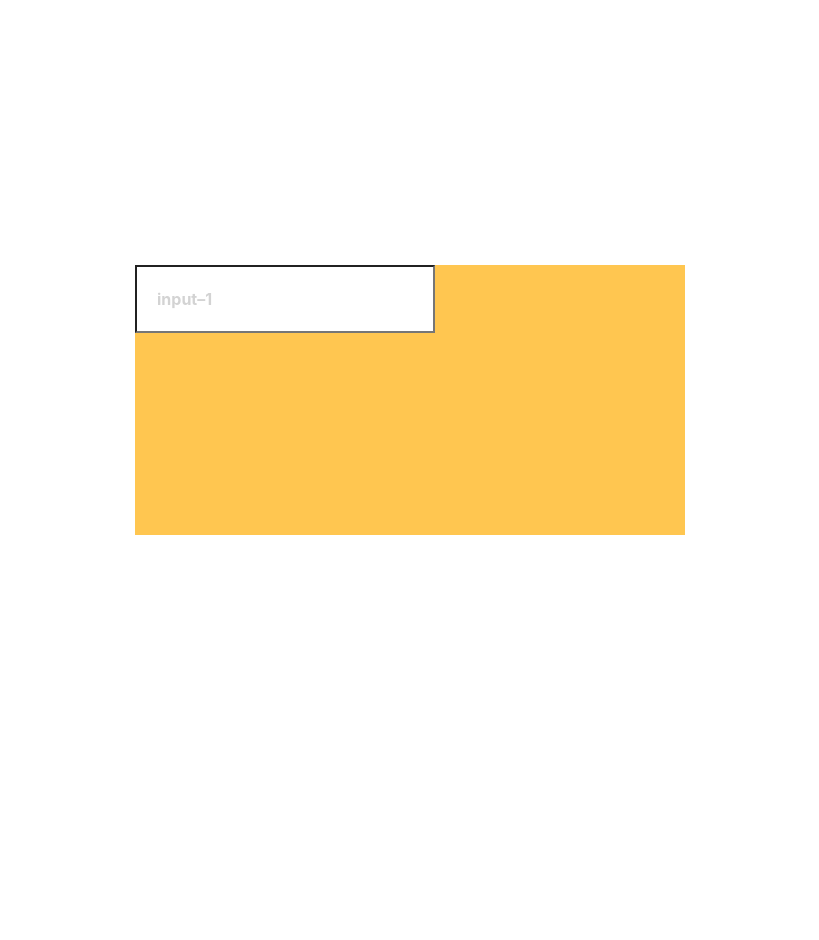
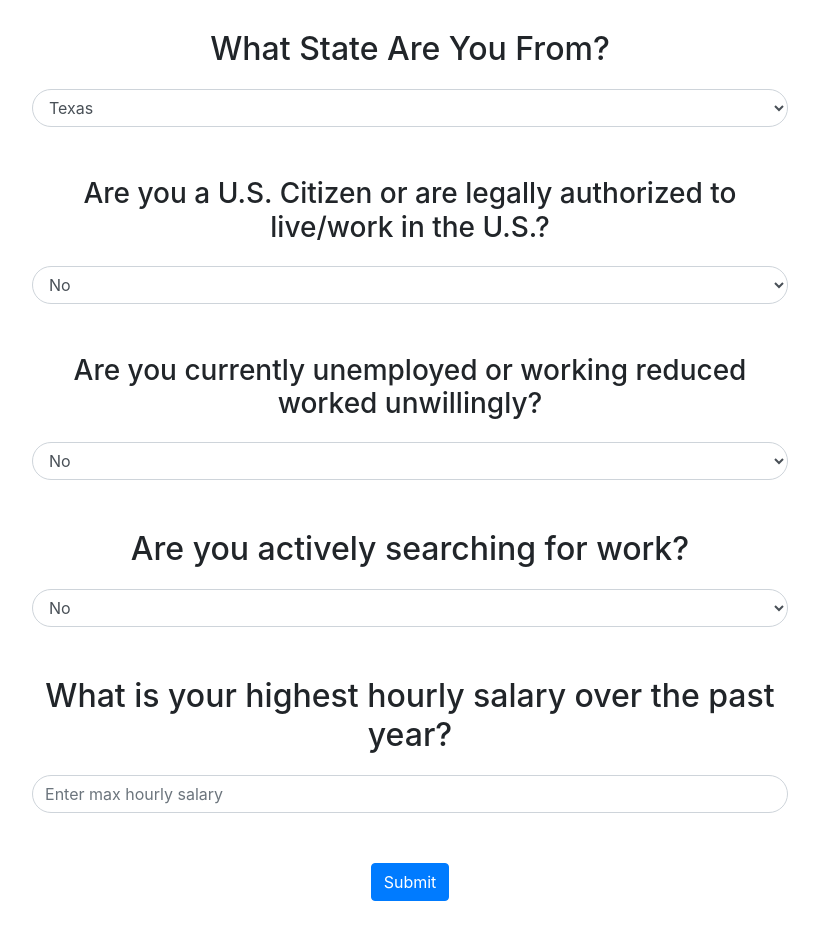
Before and after one commit to kxl4126/IQualify, a React (Create React App) app in the folder iqualify/: page /search in a window 1280 px wide. Shown: the top 940 px of the page, without its empty margins (230-1049 px from the left). Built offline with nearby package versions, Linux system fonts and the light colour scheme.

Commit message:
Form done

```diff
--- a/iqualify/package.json
+++ b/iqualify/package.json
@@ -13,6 +13,7 @@
     "react-dom": "^17.0.1",
     "react-router-dom": "^5.2.0",
     "react-scripts": "4.0.0",
+    "react-typeform-embed": "^0.2.1",
     "web-vitals": "^0.2.4"
   },
   "scripts": {
--- a/iqualify/src/App.css
+++ b/iqualify/src/App.css
@@ -265,3 +265,12 @@ p {
     transform: translateY(-5px);
   }
 }
+.form-control{
+  border-radius: 40px !important;
+  margin-top: 5px !important;
+  margin-bottom: 50px !important;
+}
+
+.btn-primary{
+  margin-bottom: 40px !important;
+}
--- a/iqualify/src/App2.css
+++ b/iqualify/src/App2.css
@@ -322,104 +322,3 @@ body {
   100% {
     transform: translate(-350%, -50%) scale(0);
     opacity: 0; } }
-body {
-  background-color: #ffc650;
-  text-align: center; }
-
-form {
-  background-color: #ffc650;
-  position: absolute;
-  top: 50%;
-  left: 50%;
-  transform: translate(-50%, -50%);
-  width: 550px;
-  height: 270px;
-  display: flex;
-  justify-content: center;
-  align-items: center;
-  flex-wrap: wrap; }
-
-/* radio */
-fieldset {
-  width: 100%;
-  text-align: center; }
-
-input[type="radio"] {
-  display: none; }
-  input[type="radio"] + label {
-    color: white;
-    font-weight: bold;
-    font-size: 1rem;
-    cursor: pointer;
-    user-select: none;
-    padding-left: 20px;
-    padding-right: 20px; }
-    input[type="radio"] + label::before {
-      transition: all 250ms cubic-bezier(0.4, 0.25, 0.3, 1);
-      content: "";
-      width: 30px;
-      height: 30px;
-      border-radius: 50%;
-      background-color: white;
-      border: 0px solid white;
-      font-size: 0;
-      position: absolute;
-      bottom: 275%;
-      left: 50%;
-      transform: translate(-50%, 50%); }
-    input[type="radio"] + label::after {
-      transition: all 250ms cubic-bezier(0.4, 0.25, 0.3, 1);
-      content: "";
-      width: 0;
-      height: 0;
-      border-radius: 50%;
-      background-color: white;
-      position: absolute;
-      bottom: 275%;
-      left: 50%;
-      transform: translate(-50%, 50%); }
-  input[type="radio"]:checked + label::before {
-    background-color: transparent;
-    width: 40px;
-    height: 40px;
-    border-width: 2px; }
-  input[type="radio"]:checked + label::after {
-    width: 30px;
-    height: 30px; }
-
-/* input */
-section.input-container label {
-  position: relative;
-  display: block; }
-  section.input-container label input {
-    display: block;
-    padding: 20px;
-    width: 300px;
-    margin-bottom: 10px;
-    outline: none;
-    transition: all 0.2s ease-in-out;
-    background-color: white;
-    font-weight: bold;
-    color: #ff7975; }
-    section.input-container label input::placeholder {
-      transition: all 0.2s ease-in-out;
-      color: #d3d3d3;
-      font-weight: bold; }
-    section.input-container label input:focus, section.input-container label input.populated {
-      padding-top: 28px;
-      padding-bottom: 12px; }
-      section.input-container label input:focus::placeholder, section.input-container label input.populated::placeholder {
-        color: transparent; }
-      section.input-container label input:focus + span, section.input-container label input.populated + span {
-        opacity: 1;
-        top: 10px; }
-  section.input-container label span {
-    font-size: 0.8rem;
-    color: #a9a9a9;
-    position: absolute;
-    top: 0px;
-    left: 20px;
-    opacity: 0;
-    transition: all 0.2s ease-in-out; }
-
-/*# sourceMappingURL=App2.css.map */
--- a/iqualify/src/App2.scss
+++ b/iqualify/src/App2.scss
@@ -342,126 +342,3 @@ body {
     opacity: 0;
   }
 }
-
-body {
-  background-color: #ffc650;
-  text-align: center;
-}
-
-form {
-  background-color: #ffc650;
-  position: absolute;
-  top: 50%;
-  left: 50%;
-  transform: translate(-50%, -50%);
-  width: 550px;
-  height: 270px;
-  display: flex;
-  justify-content: center;
-  align-items: center;
-  flex-wrap: wrap;
-}
-
-/* radio */
-fieldset {
-  width: 100%;
-  text-align: center;
-}
-
-input[type="radio"] {
-  display: none;
-  + label {
-    color: white;
-    font-weight: bold;
-    font-size: 1rem;
-    cursor: pointer;
-    user-select: none;
-    padding-left: 20px;
-    padding-right: 20px;
-    &::before {
-      transition: all 250ms cubic-bezier(0.4, 0.25, 0.3, 1);
-      content: "";
-      width: 30px;
-      height: 30px;
-      border-radius: 50%;
-      background-color: white;
-      border: 0px solid white;
-      font-size: 0;
-      position: absolute;
-      bottom: 275%;
-      left: 50%;
-      transform: translate(-50%, 50%);
-    }
-
-    &::after {
-      transition: all 250ms cubic-bezier(0.4, 0.25, 0.3, 1);
-      content: "";
-      width: 0;
-      height: 0;
-      border-radius: 50%;
-      background-color: white;
-      position: absolute;
-      bottom: 275%;
-      left: 50%;
-      transform: translate(-50%, 50%);
-    }
-  }
-  &:checked + label {
-    &::before {
-      background-color: transparent;
-      width: 40px;
-      height: 40px;
-      border-width: 2px;
-    }
-
-    &::after {
-      width: 30px;
-      height: 30px;
-    }
-  }
-}
-
-/* input */
-section.input-container {
-  label {
-    position: relative;
-    display: block;
-    input {
-      display: block;
-      padding: 20px;
-      width: 300px;
-      margin-bottom: 10px;
-      outline: none;
-      transition: all 0.2s ease-in-out;
-      background-color: white;
-      font-weight: bold;
-      color: #ff7975;
-      &::placeholder {
-        transition: all 0.2s ease-in-out;
-        color: #d3d3d3;
-        font-weight: bold;
-      }
-      &:focus,
-      &.populated {
-        padding-top: 28px;
-        padding-bottom: 12px;
-        &::placeholder {
-          color: transparent;
-        }
-        & + span {
-          opacity: 1;
-          top: 10px;
-        }
-      }
-    }
-    span {
-      font-size: 0.8rem;
-      color: #a9a9a9;
-      position: absolute;
-      top: 0px;
-      left: 20px;
-      opacity: 0;
-      transition: all 0.2s ease-in-out;
-    }
-  }
-}
--- a/iqualify/src/pages/home.js
+++ b/iqualify/src/pages/home.js
@@ -31,7 +31,6 @@ export default class home extends Component {
               href="#map"
               className="scroll-down smoothscroll"
               address="true"
-              onClick={this.scrollToMyRef}
             ></a>
           </div>
           {/* <div className="home-sections">
--- a/iqualify/src/pages/search.js
+++ b/iqualify/src/pages/search.js
@@ -1,34 +1,122 @@
 import React, { Component } from "react";
+import { Form, Button, DropdownButton, Dropdown } from "react-bootstrap";
 
 export default class search extends Component {
+  state = {
+    userState: "Texas",
+    isCitizen: false,
+    isActivelySearching: false,
+    isUnemployed: false,
+    highestSalary: 0,
+  };
+
+  onSubmit = () => {
+    this.props.history.push(`/result?userState=${this.state.userState}&salary=${this.state.highestSalary}`)
+  };
+
   render() {
+    const {
+      userState,
+      isCitizen,
+      isActivelySearching,
+      isUnemployed,
+      highestSalary,
+    } = this.state;
     return (
-      <div>
-        <form>
-          <section class="input-container">
-            <label>
-              <input type="text" placeholder="input–1" name="product_name" />
-              <span>input–1</span>
-            </label>
-          </section>
+      <div
+        style={{
+          width: "80%",
+          marginLeft: "10%",
+          height: "300px",
+          marginTop: "30px",
+        }}
+      >
+        <Form>
+          <Form.Group controlId="formBasicEmail">
+            <Form.Label>
+              <h2>What State Are You From?</h2>
+            </Form.Label>
+            <Form.Control
+              as="select"
+              onChange={(event) =>
+                this.setState({ userState: event.target.value })
+              }
+            >
+              <option>Texas</option>
+              <option>California</option>
+              <option>New York</option>
+            </Form.Control>
+          </Form.Group>
 
-          <fieldset>
-            <input type="radio" name="radio1" id="radio-1" value="radio-1" />
-            <label for="radio-1">radio–1</label>
+          <Form.Group controlId="formBasicPassword">
+            <Form.Label>
+              <h3>
+                {" "}
+                Are you a U.S. Citizen or are legally authorized to live/work in
+                the U.S.?
+              </h3>
+            </Form.Label>
+            <Form.Control
+              as="select"
+              onChange={(event) =>
+                this.setState({ isCitizen: event.target.value === "Yes" ? true : false })
+              }
+            >
+              <option>No</option>
 
-            <input
-              type="radio"
-              name="radio1"
-              id="radio-2"
-              value="radio-2"
-              checked="checked"
-            />
-            <label for="radio-2">radio–2</label>
+              <option>Yes</option>
+            </Form.Control>
+          </Form.Group>
 
-            <input type="radio" name="radio1" id="radio-3" value="radio-3" />
-            <label for="radio-3">radio–3</label>
-          </fieldset>
-        </form>
+          <Form.Group
+            controlId="formBasicPassword"
+            onChange={(event) =>
+              this.setState({ isUnemployed: event.target.value === "Yes" ? true : false })
+            }
+          >
+            <Form.Label>
+              <h3>
+                Are you currently unemployed or working reduced worked
+                unwillingly?
+              </h3>
+            </Form.Label>
+            <Form.Control as="select">
+              <option>No</option>
+              <option>Yes</option>
+            </Form.Control>
+          </Form.Group>
+
+          <Form.Group
+            controlId="formBasicPassword"
+            onChange={(event) =>
+              this.setState({ isActivelySearching: event.target.value === "Yes" ? true : false })
+            }
+          >
+            <Form.Label>
+              <h2>Are you actively searching for work?</h2>
+            </Form.Label>
+            <Form.Control as="select">
+              <option>No</option>
+              <option>Yes</option>
+            </Form.Control>
+          </Form.Group>
+
+          <Form.Group
+            controlId="formGroupEmail"
+            onChange={(event) =>
+              this.setState({ highestSalary: event.target.value })
+            }
+          >
+            <Form.Label>
+              <h2>What is your highest hourly salary over the past year?</h2>
+            </Form.Label>
+            <Form.Control type="email" placeholder="Enter max hourly salary" />
+          </Form.Group>
+
+          <Button variant="primary" onClick={this.onSubmit}>
+            Submit
+          </Button>
+        </Form>
       </div>
     );
   }
```
Also changed, not shown: 1 other file (tests, documents, lock files or other folders).
